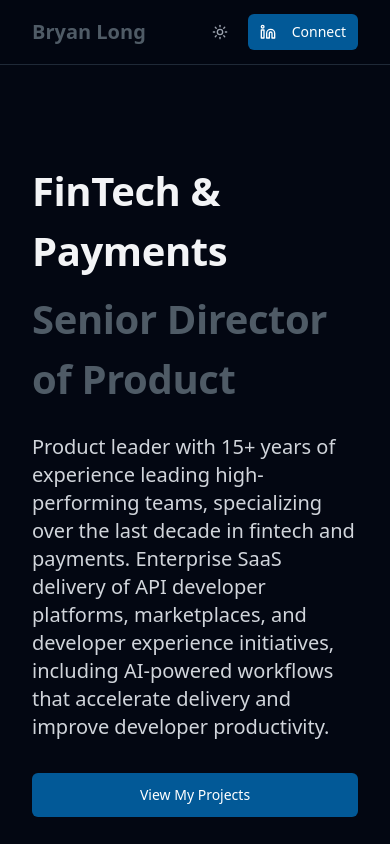
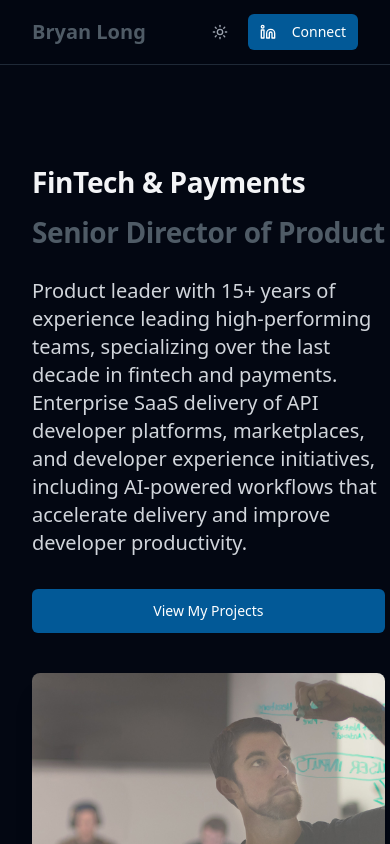
Before and after one commit to BryanLong14/bryan-long-info, a Next.js app: page / in a window 390 px wide. Shown: the top 844 px of the page. Built offline with nearby package versions, Linux system fonts and the light colour scheme.

Commit message:
style: ensure titles fit on one line with responsive font scaling
Add `whitespace-nowrap` and create gradual scaling for titles.

#VERCEL_SKIP

Co-authored-by: Bryan Long <30552971+BryanLong14@users.noreply.github.com>

```diff
--- a/app/page.tsx
+++ b/app/page.tsx
@@ -58,12 +58,12 @@ export default function Home() {
         <div className="grid gap-10 md:grid-cols-2 md:gap-16 items-center">
           <div>
             <h1 className="font-bold tracking-tight mb-6 text-gray-900 dark:text-gray-100">
-              <span className="text-[2.5rem] md:text-[3.5rem] lg:text-[4rem] block">FinTech & Payments</span>
+              <span className="text-[1.75rem] sm:text-[2rem] md:text-[2.25rem] lg:text-[2.75rem] xl:text-[3.25rem] 2xl:text-[3.75rem] block whitespace-nowrap">FinTech & Payments</span>
               <div className="pt-2"></div>
-              <span className="text-[2.5rem] md:text-[3.5rem] lg:text-[4rem] block" style={{ color: "#074a7c" }}>
+              <span className="text-[1.75rem] sm:text-[2rem] md:text-[2.25rem] lg:text-[2.75rem] xl:text-[3.25rem] 2xl:text-[3.75rem] block whitespace-nowrap" style={{ color: "#074a7c" }}>
                 <span className="dark:hidden">Senior Director of Product</span>
               </span>
-              <span className="text-[2.5rem] md:text-[3.5rem] lg:text-[4rem] hidden dark:block" style={{ color: "#4f5b66" }}>
+              <span className="text-[1.75rem] sm:text-[2rem] md:text-[2.25rem] lg:text-[2.75rem] xl:text-[3.25rem] 2xl:text-[3.75rem] hidden dark:block whitespace-nowrap" style={{ color: "#4f5b66" }}>
                 Senior Director of Product
               </span>
             </h1>
```
